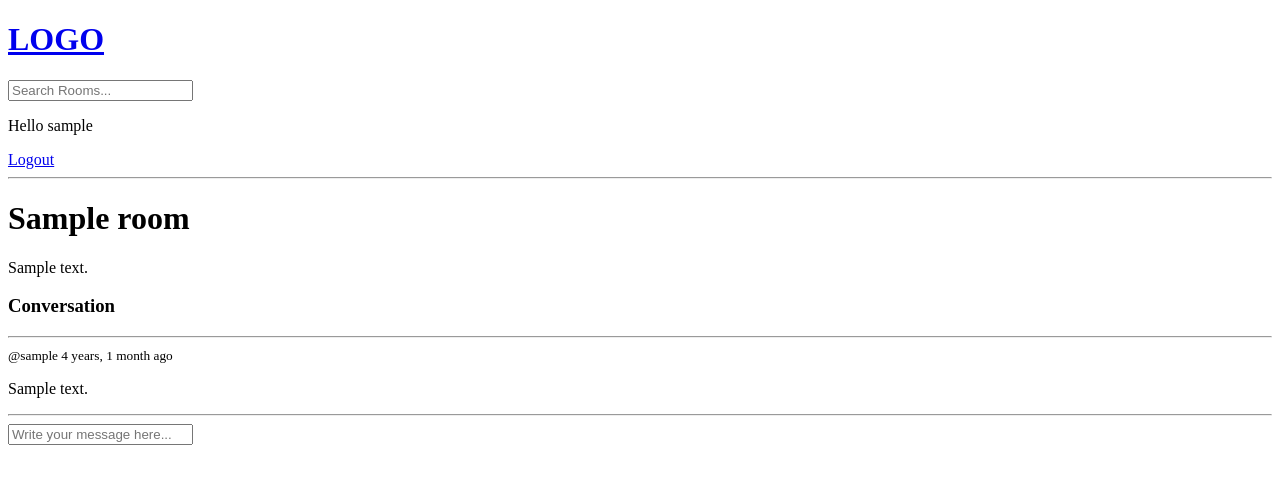
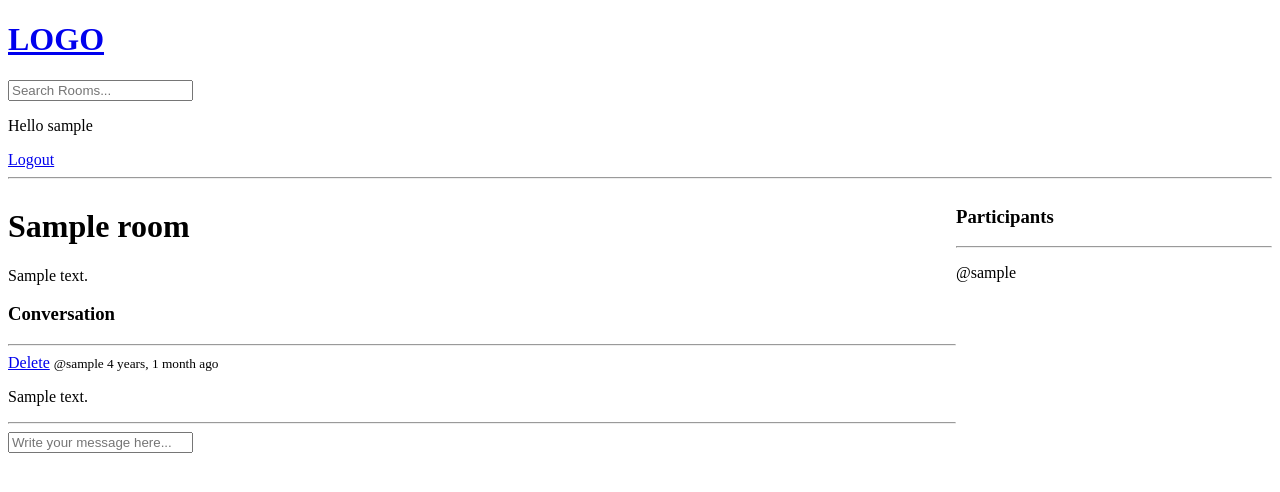
Before and after one commit to ochoaFranco/djangoProject, a Django app: page /room/1/ in a window 1280 px wide. Shown: the top 492 px of the page. Run offline with Django 5.2, Linux system fonts and the light colour scheme; a user stored in the database is signed in; tables that the repository leaves empty hold one stand-in row (values such as "Sample post").

Commit message:
sending and deleting functionality added

```diff
--- a/base/models.py
+++ b/base/models.py
@@ -14,7 +14,7 @@ class Room(models.Model):
     topic = models.ForeignKey(Topic, on_delete=models.SET_NULL, null=True)
     name = models.CharField(max_length=200)
     description = models.TextField(null=True, blank=True) #it could be left null as well as being sent as a form null for the 2nd parameter.
-    #participants=
+    participants = models.ManyToManyField(User, related_name='participants', blank=True)
     updated = models.DateTimeField(auto_now=True) # every time the saved method is called it takes a timestamp and save it here automatically.
     created = models.DateTimeField(auto_now_add=True) # It only takes a timestamp when the instance is created (not every time is saved)
 
--- a/base/templates/base/room.html
+++ b/base/templates/base/room.html
@@ -1,28 +1,55 @@
-{% extends 'main.html' %}
+{% extends 'main.html' %} {% block content %}
 
-{% block content %}
+<style>
+  .room-container {
+    display: grid;
+    grid-template-columns: 3fr 1fr;
+  }
+</style>
+
+<div class="room-container">
+  <div>
     <h1>{{room.name}}</h1>
 
     <p>{{room.description}}</p>
 
-
     <div class="comment-wrapper">
       <h3>Conversation</h3>
-    <hr>
+      <hr />
       {% for message in room_messages %}
       <div>
+        {% if request.user == message.user %}
+        <a href="{% url 'delete-message' message.id %}">Delete</a>
+        {% endif %}
         <small> @{{message.user}} {{message.created|timesince}} ago </small>
         <p>{{message.body}}</p>
-        <hr>
+        <hr />
       </div>
       {%endfor%}
     </div>
     {% if request.user.is_authenticated %}
+
     <div class="comment-form">
       <form method="POST" action="">
         {% csrf_token %}
-        <input type="text" name="body" placeholder="Write your message here...">
+        <input
+          type="text"
+          name="body"
+          placeholder="Write your message here..."
+        />
       </form>
     </div>
     {% endif %}
+  </div>
+
+  <div>
+    <h3>Participants</h3>
+    <hr />
+    {% for user in participants %}
+    <div>
+      <p>@{{user.username}}</p>
+    </div>
+    {%endfor%}
+  </div>
+</div>
 {% endblock content %}
--- a/base/urls.py
+++ b/base/urls.py
@@ -11,4 +11,6 @@ urlpatterns = [
     path('create-room/', views.createRoom, name="create-room"),
     path('update-room/<str:pk>/', views.updateRoom, name="update-room"),
     path('delete-room/<str:pk>/', views.deleteRoom, name="delete-room"),
+    path('delete-room/<str:pk>/', views.deleteRoom, name="delete-room"),
+    path('delete-message/<str:pk>/', views.deleteMessage, name="delete-message"),
 ]
--- a/base/views.py
+++ b/base/views.py
@@ -73,9 +73,13 @@ def home(request):
     context = {'rooms': rooms, 'topics': topics, 'room_count': room_count}
     return render(request, 'base/home.html', context)
 
+
+
 def room(request, pk):
     room = Room.objects.get(id=pk)
     room_messages = room.message_set.all().order_by('-created') # getting all the messages related to this room.
+    participants = room.participants.all()
+
 
     if request.method == 'POST':
         message = Message.objects.create(
@@ -83,10 +87,12 @@ def room(request, pk):
             room =  room,
             body = request.POST.get('body')
         )
+        room.participants.add(request.user)
         return redirect('room', pk=room.id)
 
-    context = {'room': room, 'room_messages': room_messages}
+    context = {'room': room, 'room_messages': room_messages, 'participants': participants}
     return render(request, 'base/room.html', context)
+
 
 @login_required(login_url='login')
 def createRoom(request):
@@ -99,6 +105,7 @@ def createRoom(request):
 
     context = {'form': form}
     return render(request, 'base/room_form.html', context)
+
 
 @login_required(login_url='login')
 def updateRoom(request, pk):
@@ -130,3 +137,18 @@ def deleteRoom(request, pk):
         room.delete()
         return redirect('home')
     return render(request, 'base/delete.html', {'obj':room})
+
+
+
+
+@login_required(login_url='login')
+def deleteMessage(request, pk):
+    message = Message.objects.get(id=pk)
+
+    if request.user != message.user:
+        return HttpResponse('You are not allowed here!!')
+
+    if request.method == 'POST':
+        message.delete()
+        return redirect('home')
+    return render(request, 'base/delete.html', {'obj':message})
```
Also changed, not shown: base/apps.py (line endings or trailing spaces), base/migrations/0003_alter_room_options_room_participants.py (added). Lines whose indentation alone changed are shown as unchanged.
